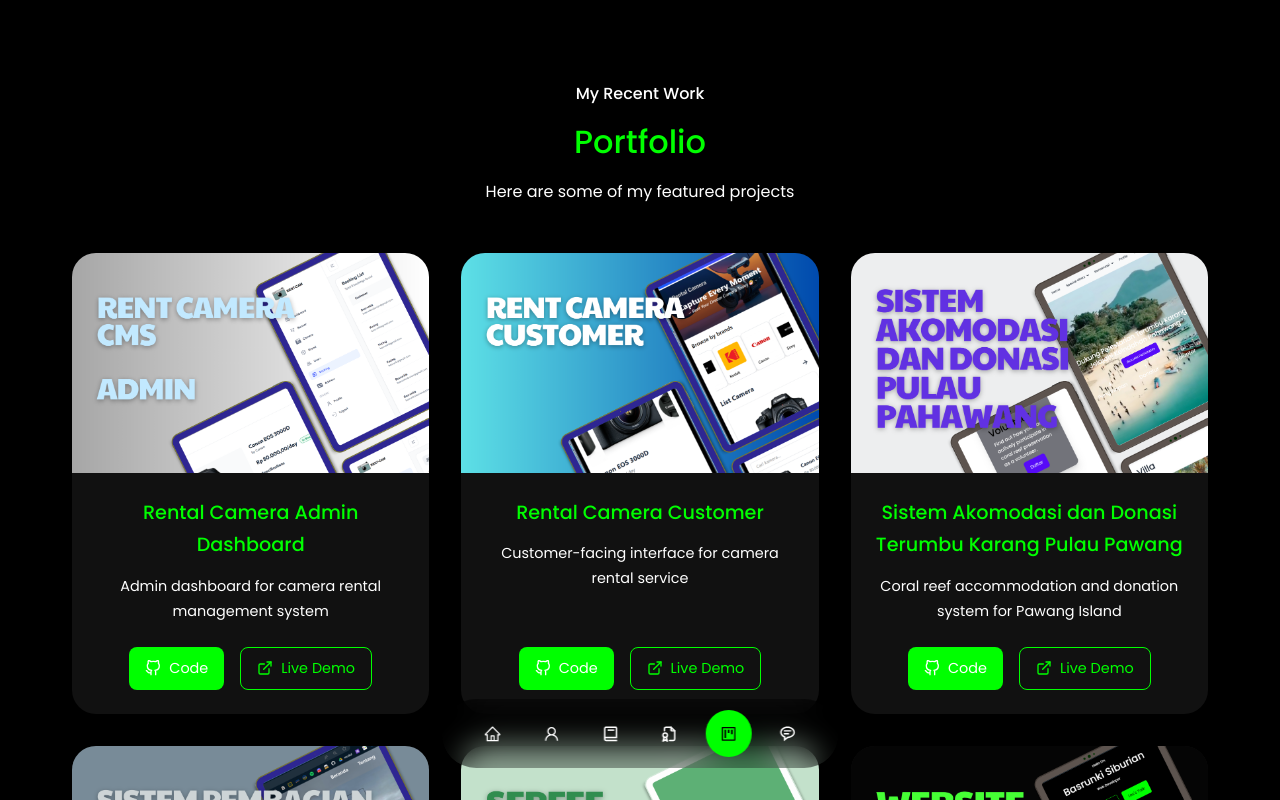
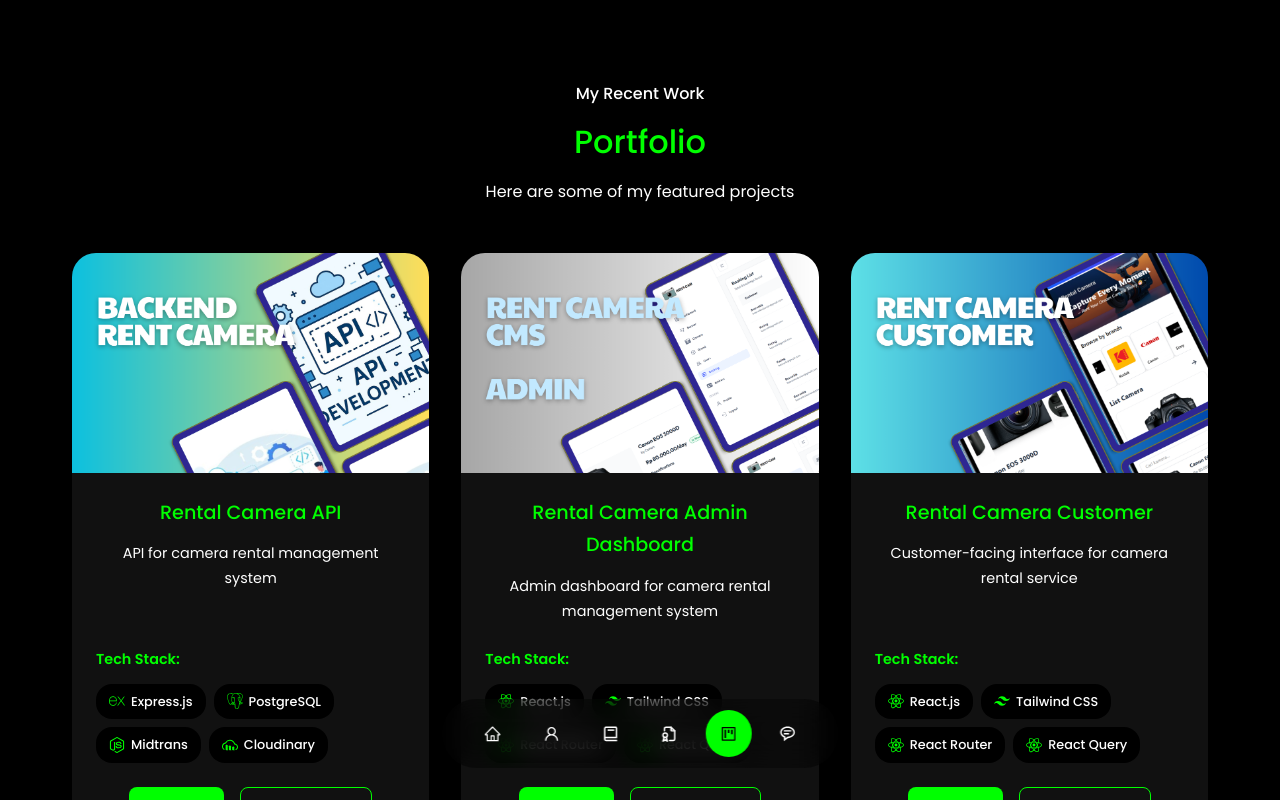
Before and after one commit to siburianbasrunki/portfolio, a React (Vite) app: page /portfolio in a window 1280 px wide. Shown: the top 800 px of the page. Built offline with nearby package versions, Linux system fonts and the light colour scheme.

Commit message:
Feat: add tech stack ini list portfolio

```diff
--- a/src/components/portfolio/Portfolio.jsx
+++ b/src/components/portfolio/Portfolio.jsx
@@ -8,73 +8,132 @@ import Img7 from "../../assets/portfolio/7.png";
 import Img8 from "../../assets/portfolio/8.png";
 import imgAdmin from "../../assets/portfolio/admin.png";
 import customrt from "../../assets/portfolio/cust.png";
+import Api1 from "../../assets/portfolio/api1.png";
 import { motion } from "framer-motion";
 import { FiGithub, FiExternalLink } from "react-icons/fi";
+import {
+  SiExpress,
+  SiPostgresql,
+  SiCloudinary,
+  SiReact,
+  SiTailwindcss,
+  SiNextdotjs,
+  SiPrisma,
+  SiLaravel,
+  SiBootstrap,
+  SiMysql,
+  SiHtml5,
+  SiCss3,
+  SiJavascript,
+  SiNodedotjs
+} from "react-icons/si";
+
+// Function to get tech icon
+const getTechIcon = (tech) => {
+  const icons = {
+    "Express.js": <SiExpress />,
+    "PostgreSQL": <SiPostgresql />,
+    "Midtrans": <SiNodedotjs />,
+    "Cloudinary": <SiCloudinary />,
+    "React.js": <SiReact />,
+    "Tailwind CSS": <SiTailwindcss />,
+    "React Router": <SiReact />,
+    "React Query": <SiReact />,
+    "Next.js": <SiNextdotjs />,
+    "Prisma": <SiPrisma />,
+    "Laravel": <SiLaravel />,
+    "Bootstrap": <SiBootstrap />,
+    "MySQL": <SiMysql />,
+    "HTML": <SiHtml5 />,
+    "CSS": <SiCss3 />,
+    "Javascript": <SiJavascript />
+  };
+
+  return icons[tech] || <SiNodedotjs />;
+};
 
 const projects = [
   {
     id: 0,
+    image: Api1,
+    title: "Rental Camera API",
+    github: "https://github.com/siburianbasrunki/rent-camera-api",
+    demo: "https://rent-camera-api-production.up.railway.app/cameras",
+    description: "API for camera rental management system",
+    techStack: ["Express.js", "PostgreSQL", "Midtrans", "Cloudinary"],
+  },
+  {
+    id: 1,
     image: imgAdmin,
     title: "Rental Camera Admin Dashboard",
     github: "https://github.com/siburianbasrunki/rent-camera-admin",
     demo: "https://rent-camera-admin.vercel.app/",
-    description: "Admin dashboard for camera rental management system"
+    description: "Admin dashboard for camera rental management system",
+    techStack: ["React.js", "Tailwind CSS", "React Router", "React Query"],
   },
   {
-    id: 1,
+    id: 2,
     image: customrt,
     title: "Rental Camera Customer",
     github: "https://github.com/siburianbasrunki/camera-rent-fe",
     demo: "https://camera-rent-fe.vercel.app/",
-    description: "Customer-facing interface for camera rental service"
+    description: "Customer-facing interface for camera rental service",
+    techStack: ["React.js", "Tailwind CSS", "React Router", "React Query"],
   },
   {
-    id: 2,
+    id: 3,
     image: Img8,
     title: "Sistem Akomodasi dan Donasi Terumbu Karang Pulau Pawang",
     github: "https://github.com/siburianbasrunki/TApahawang",
     demo: "https://pulaupahawang.id",
-    description: "Coral reef accommodation and donation system for Pawang Island"
+    description:
+      "Coral reef accommodation and donation system for Pawang Island",
+    techStack: ["Next.js", "Tailwind CSS", "Prisma", "PostgreSQL"],
   },
   {
-    id: 3,
+    id: 4,
     image: Img7,
     title: "Sistem Pembagian Anggaran Jalan",
     github: "https://github.com/siburianbasrunki/SistemAnggaran",
     demo: "https://github.com/siburianbasrunki/SistemAnggaran",
-    description: "Road budget allocation system for local government"
+    description: "Road budget allocation system for local government",
+    techStack: ["Laravel", "Bootstrap", "MySQL"],
   },
   {
-    id: 4,
+    id: 5,
     image: Img6,
     title: "Serfee (Bangkit Capstone)",
     github: "https://github.com/Serfee/Cloud-Computing",
     demo: "https://github.com/Serfee/Cloud-Computing",
-    description: "Capstone project for Bangkit Academy cloud computing track"
+    description: "Capstone project for Bangkit Academy cloud computing track",
+    techStack: ["Express.js"],
   },
   {
-    id: 5,
+    id: 6,
     image: Img4,
     title: "Portfolio With React JS",
     github: "https://github.com/siburianbasrunki/portfolio",
     demo: "basrunkiportfolio.vercel.app",
-    description: "Personal portfolio website built with React"
+    description: "Personal portfolio website built with React",
+    techStack: ["React.js", "Tailwind CSS"],
   },
   {
-    id: 6,
+    id: 7,
     image: Img1,
     title: "Website Organisasi PMK ITERA",
     github: "https://github.com/siburianbasrunki/PMKWEB",
     demo: "",
-    description: "Official website for PMK organization at ITERA"
+    description: "Official website for PMK organization at ITERA",
+    techStack: ["React.js", "Tailwind CSS"],
   },
   {
-    id: 7,
+    id: 8,
     image: Img5,
     title: "Website Desa Sukamaju",
     github: "https://github.com/siburianbasrunki/DesaSukamaju",
     demo: "https://sukamajuwaysulan.vercel.app/",
-    description: "Village information system for Sukamaju"
+    description: "Village information system for Sukamaju",
+    techStack: ["HTML", "CSS", "Javascript"],
   },
 ];
 
@@ -114,7 +173,7 @@ const Portfolio = () => {
         </motion.div>
 
         <div className="portfolio-container">
-          {projects.map(({ id, image, title, github, demo, description }) => (
+          {projects.map(({ id, image, title, github, demo, description, techStack }) => (
             <motion.div
               key={id}
               className="project-card"
@@ -132,6 +191,19 @@ const Portfolio = () => {
                 <h3 className="project-title">{title}</h3>
                 <p className="project-description">{description}</p>
 
+                {/* Tech Stack Section */}
+                <div className="tech-stack">
+                  <h4 className="tech-stack-title">Tech Stack:</h4>
+                  <div className="tech-stack-list">
+                    {techStack.map((tech, index) => (
+                      <div key={index} className="tech-item">
+                        <span className="tech-icon">{getTechIcon(tech)}</span>
+                        <span className="tech-name">{tech}</span>
+                      </div>
+                    ))}
+                  </div>
+                </div>
+
                 <div className="project-links">
                   <a
                     href={github}
@@ -146,7 +218,7 @@ const Portfolio = () => {
 
                   {demo && (
                     <a
-                      href={demo.startsWith('http') ? demo : `https://${demo}`}
+                      href={demo.startsWith("http") ? demo : `https://${demo}`}
                       className="project-link primary"
                       target="_blank"
                       rel="noopener noreferrer"
--- a/src/components/portfolio/portfolio.css
+++ b/src/components/portfolio/portfolio.css
@@ -101,10 +101,61 @@
   flex-grow: 1;
 }
 
+/* Tech Stack Styles */
+.tech-stack {
+  margin-bottom: 1.5rem;
+  text-align: left;
+}
+
+.tech-stack-title {
+  color: var(--color-primary);
+  font-size: 0.9rem;
+  margin-bottom: 0.75rem;
+  font-weight: 600;
+}
+
+.tech-stack-list {
+  display: flex;
+  flex-wrap: wrap;
+  gap: 0.5rem;
+}
+
+.tech-item {
+  display: flex;
+  align-items: center;
+  gap: 0.375rem;
+  background: var(--color-bg);
+  padding: 0.375rem 0.75rem;
+  border-radius: 1rem;
+  font-size: 0.8rem;
+  color: var(--color-light);
+  border: 1px solid transparent;
+  transition: all 0.3s ease;
+}
+
+.tech-item:hover {
+  border-color: var(--color-primary);
+  transform: translateY(-2px);
+  box-shadow: 0 4px 8px rgba(0, 0, 0, 0.1);
+}
+
+.tech-icon {
+  display: flex;
+  align-items: center;
+  font-size: 1rem;
+  color: var(--color-primary);
+}
+
+.tech-name {
+  font-weight: 500;
+}
+
+/* Project Links */
 .project-links {
   display: flex;
   gap: 1rem;
   justify-content: center;
+  margin-top: auto;
 }
 
 .project-link {
@@ -117,6 +168,7 @@
   color: var(--color-white);
   font-size: 0.9rem;
   transition: all 0.3s ease;
+  text-decoration: none;
 }
 
 .project-link.primary {
@@ -160,6 +212,14 @@
   .section-header h2 {
     font-size: 1.8rem;
   }
+
+  .tech-stack-list {
+    justify-content: center;
+  }
+
+  .tech-stack {
+    text-align: center;
+  }
 }
 
 @media screen and (max-width: 480px) {
@@ -175,4 +235,13 @@
   .project-link {
     justify-content: center;
   }
+
+  .tech-item {
+    font-size: 0.75rem;
+    padding: 0.25rem 0.5rem;
+  }
+
+  .tech-icon {
+    font-size: 0.9rem;
+  }
 }
```
Also changed, not shown: src/assets/portfolio/api1.png (added).
